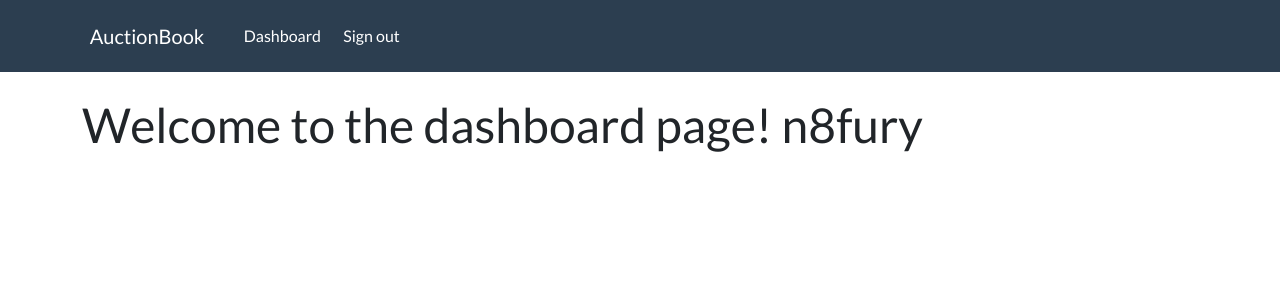
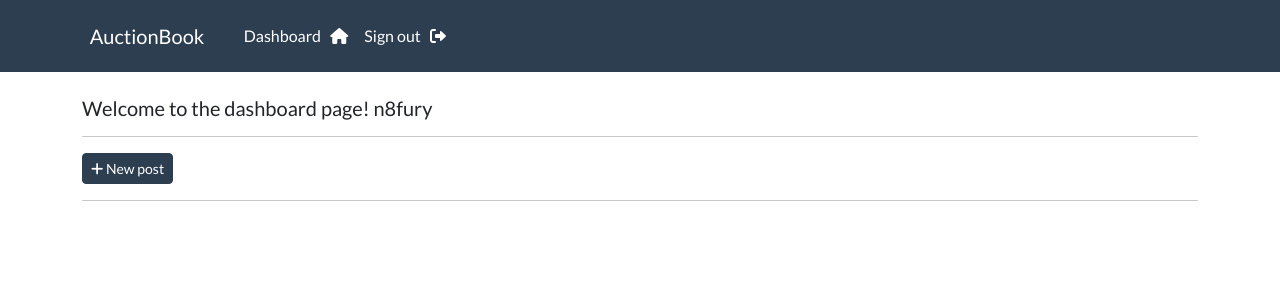
Before and after one commit to n8fury/django_tuto, a Django app: page /dashboard in a window 1280 px wide. Shown: the top 300 px of the page. Run offline with Django 5.2, Linux system fonts and the light colour scheme; a user stored in the database is signed in; data that the repository does not hold is empty.

Commit message:
updated base,navbar,dashboard

```diff
--- a/auction/templates/webapp/base.html
+++ b/auction/templates/webapp/base.html
@@ -6,11 +6,18 @@
     <meta charset="UTF-8" />
     <meta name="viewport" content="width=device-width, initial-scale=1" />
     <title>AuctionBook</title>
+    <!-- Font Awesome CDN -->
+    <link
+      rel="stylesheet"
+      href="https://cdnjs.cloudflare.com/ajax/libs/font-awesome/6.0.0-beta3/css/all.min.css"
+    />
+    <!-- BootStrap-->
     <link
       rel="stylesheet"
       type="text/css"
       href="https://bootswatch.com/5/flatly/bootstrap.min.css"
     />
+    <!-- Css -->
     <link rel="stylesheet" type="text/css" href="{%static 'css/style.css'%}" />
   </head>
   <body>
--- a/auction/templates/webapp/dashboard.html
+++ b/auction/templates/webapp/dashboard.html
@@ -1,3 +1,10 @@
 {% extends 'webapp/base.html'%} {% block content %}
-<h1>Welcome to the dashboard page! {{user}}</h1>
-{% endblock %}
+<h5>Welcome to the dashboard page! {{user}}</h5>
+<hr />
+
+<a href="{%url 'dashboard'%}" class="btn btn-primary btn-sm">
+  <i class="fa-solid fa-plus"></i> New post</a
+>
+<hr />
+{% for post in my_posts %} {{ post.title}} {{post.creator}} {%endfor%}
+{%endblock %}
--- a/auction/templates/webapp/navbar.html
+++ b/auction/templates/webapp/navbar.html
@@ -20,15 +20,15 @@
       <div class="d-flex flex-grow-1 align-items-center">
         <ul class="navbar-nav ml-auto">
           &nbsp; &nbsp; &nbsp; {% if user.is_authenticated %}
-           <li class="nav-item"></li>
-            <a class="nav-link" href="{% url 'dashboard' %}"
-              >Dashboard &nbsp; <i class="fa fa-home" aria-hidden="true"></i
-            ></a>
+          <li class="nav-item">
+            <a class="nav-link" href="{% url 'dashboard' %}">
+              Dashboard &nbsp; <i class="fas fa-home"></i>
+            </a>
           </li>
           <li class="nav-item">
-            <a class="nav-link" href="{% url 'logout' %}"
-              >Sign out &nbsp; <i class="fa fa-sign-out" aria-hidden="true"></i
-            ></a>
+            <a class="nav-link" href="{% url 'logout' %}">
+              Sign out &nbsp; <i class="fas fa-sign-out-alt"></i>
+            </a>
           </li>
           {% endif %}
         </ul>
@@ -37,11 +37,15 @@
       <ul class="navbar-nav ml-auto">
         {% if not user.is_authenticated %}
         <li class="nav-item">
-          <a class="nav-link" href="{% url 'register' %}">Register</a>
+          <a class="nav-link" href="{% url 'register' %}">
+            Register &nbsp; <i class="fas fa-user-plus"></i>
+          </a>
         </li>
         &nbsp; &nbsp; &nbsp;
         <li class="nav-item">
-          <a class="nav-link" href="{% url 'login' %}">Login</a>
+          <a class="nav-link" href="{% url 'login' %}">
+            Login &nbsp; <i class="fas fa-sign-in-alt"></i>
+          </a>
         </li>
         {% endif %}
       </ul>
```
